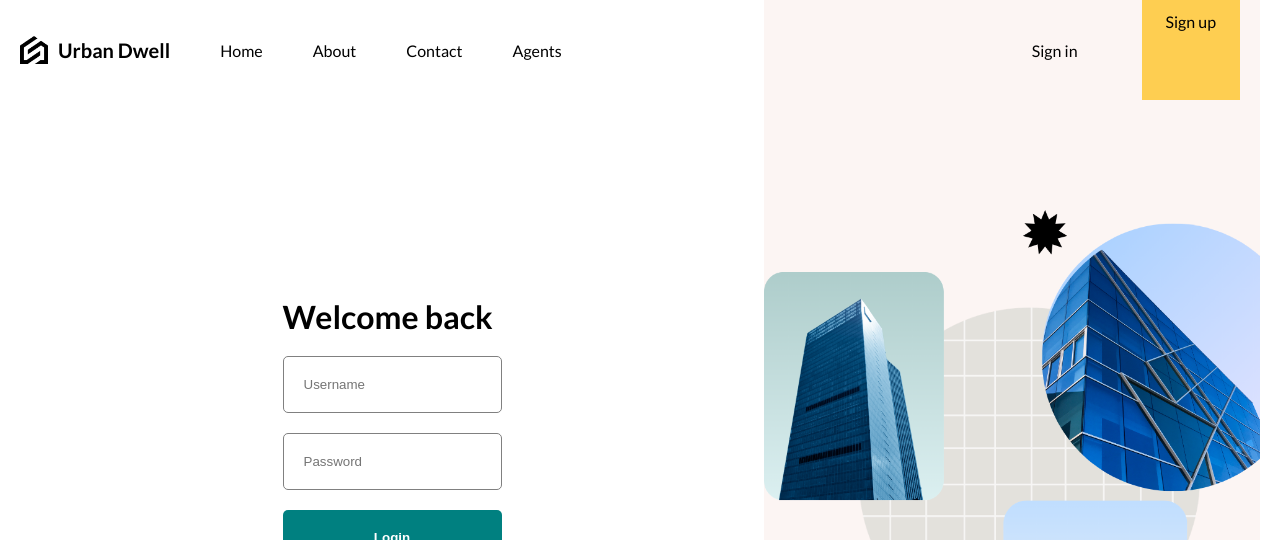
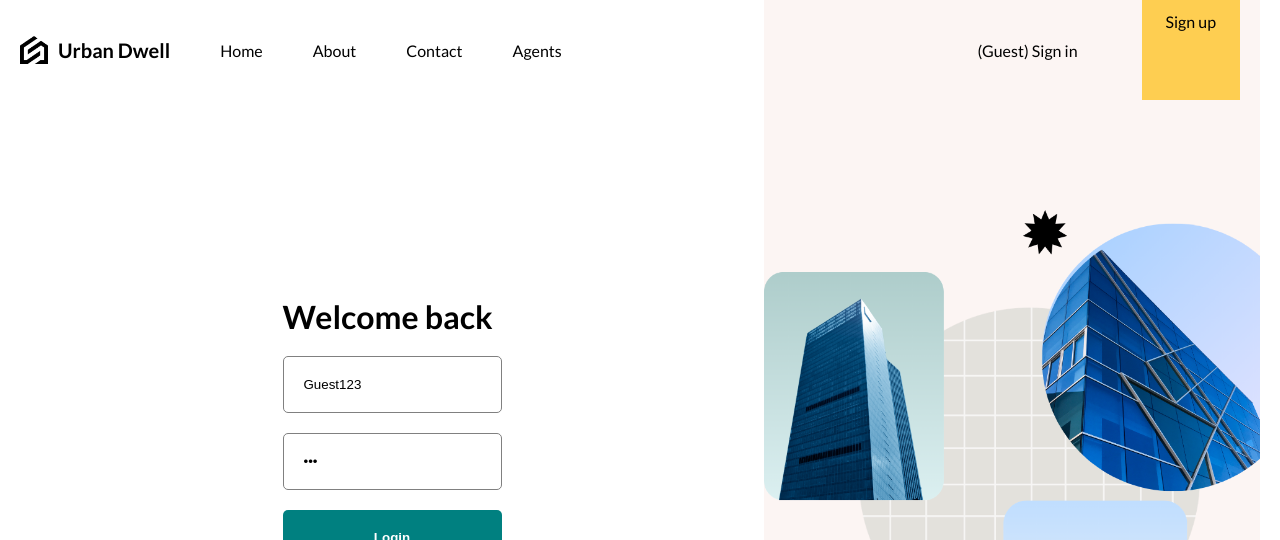
Before and after one commit to yashraj2003e/estate_app_frontend, a React (Vite) app: page /login in a window 1280 px wide. Shown: the top 540 px of the page. Built offline with nearby package versions, Linux system fonts and the light colour scheme.

Commit message:
Added guest login

```diff
--- a/src/components/navbar/Navbar.jsx
+++ b/src/components/navbar/Navbar.jsx
@@ -30,7 +30,7 @@ function Navbar() {
         ) : (
           <>
             <Link to="/login" style={{ zIndex: 10000 }}>
-              Sign in
+              (Guest) Sign in
             </Link>
             <Link to="/register" className="register">
               Sign up
--- a/src/routes/login/login.jsx
+++ b/src/routes/login/login.jsx
@@ -42,8 +42,18 @@ function Login() {
       <div className="formContainer">
         <form onSubmit={handleSubmit}>
           <h1>Welcome back</h1>
-          <input name="username" type="text" placeholder="Username" />
-          <input name="password" type="password" placeholder="Password" />
+          <input
+            name="username"
+            type="text"
+            placeholder="Username"
+            defaultValue={"Guest123"}
+          />
+          <input
+            name="password"
+            type="password"
+            placeholder="Password"
+            defaultValue={123}
+          />
           <button disabled={isLoading}>Login</button>
           {error && <span>{error}</span>}
           <Link to="/register">{"Don't"} you have an account?</Link>
```
